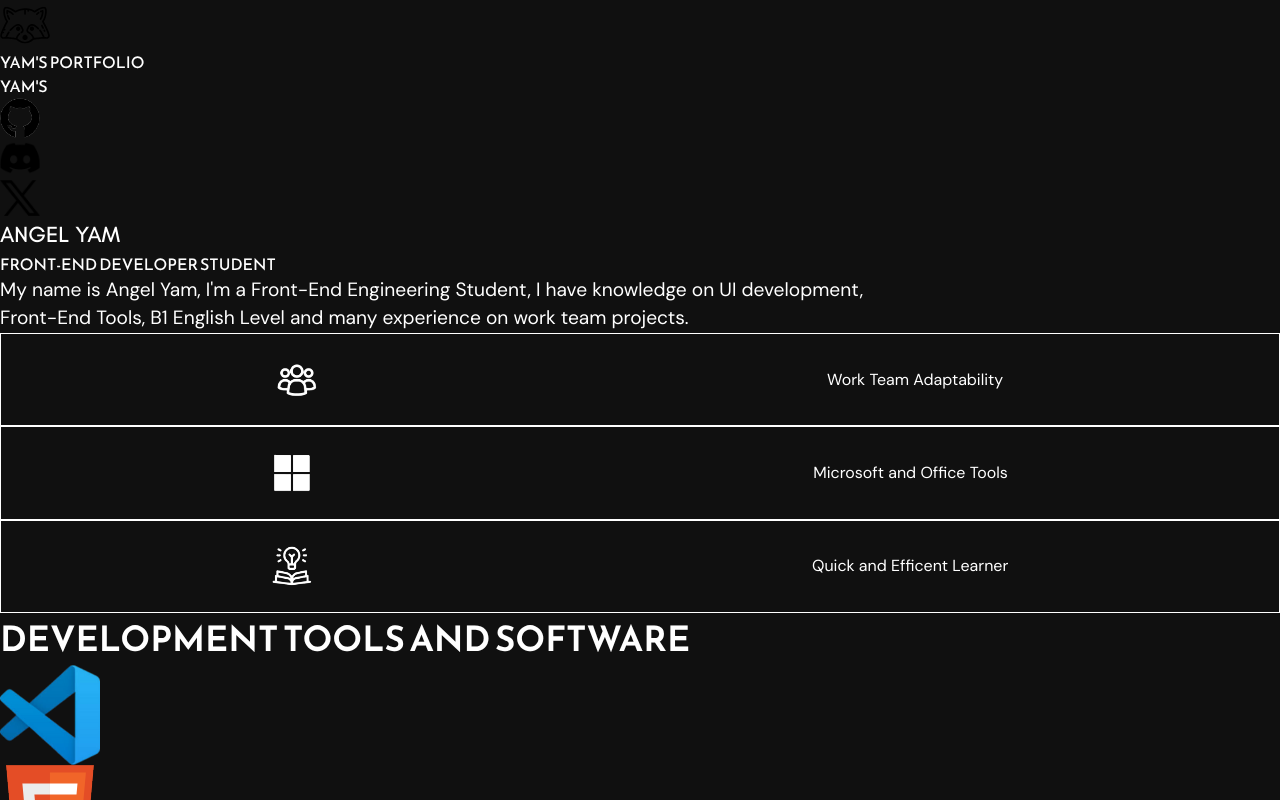
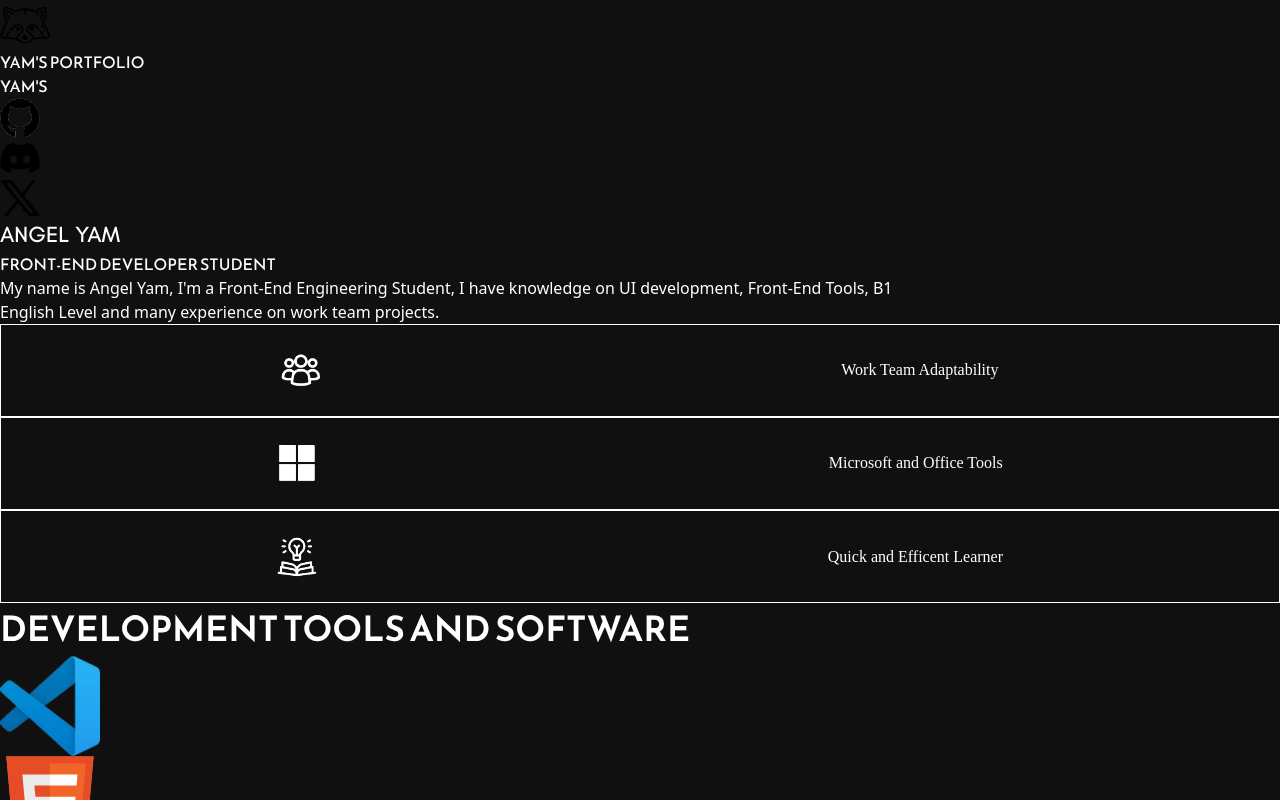
Before and after one commit to Yam3101/portafolio-1, a React (Vite) app: page / in a window 1280 px wide. Shown: the top 800 px of the page. Built offline with nearby package versions, Linux system fonts and the light colour scheme.

Commit message:
changed CSS to Tailwind trying to get fonts and removing CSS

```diff
--- a/src/App.css
+++ b/src/App.css
@@ -3,6 +3,10 @@
   place-items: center;
   justify-content: center;
   padding-top: 10vh;
+}
+
+.textWidth {
+  width: 70vw;
 }
 
 .my-name {
--- a/src/App.jsx
+++ b/src/App.jsx
@@ -15,9 +15,9 @@ function App() {
             <h1 className='text-blue-600 font-bold text-5xl font-reem'>FRONT-END DEVELOPER STUDENT</h1>
           </div>
         </div>
-        <div className='container-info'>
-        <div className='bg-blue-600 h-2 back-color-animated mt-2'></div>
-          <div className='text-about-me p-5 text-center font-dmsans'>
+        <div className='grid place-content-center'>
+          <div className='bg-blue-600 h-2 back-color-animated mt-2'></div>
+          <div className='textWidth p-5 text-center font-DMsans'>
             My name is Angel Yam, I&apos;m a Front-End Engineering Student, I have knowledge on UI development,
             Front-End Tools, B1 English Level and many experience on work team projects.
           </div>
--- a/src/index.css
+++ b/src/index.css
@@ -8,7 +8,7 @@
   font-display: swap;
 }
 @font-face {
-  font-family: "dm sans";
+  font-family: "dmsans";
   src: url(../fonts/DMSans-VariableFont_opsz\,wght.woff2);
   font-display: swap;
 }
```
